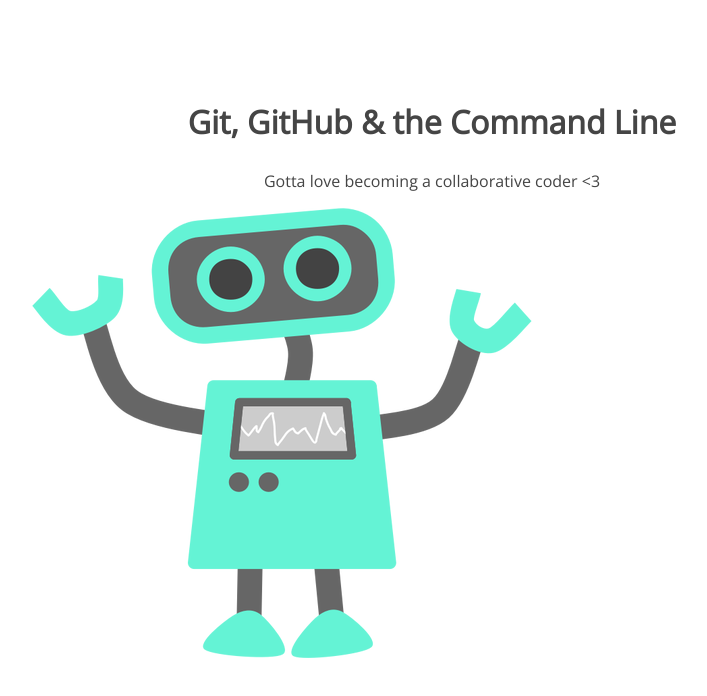
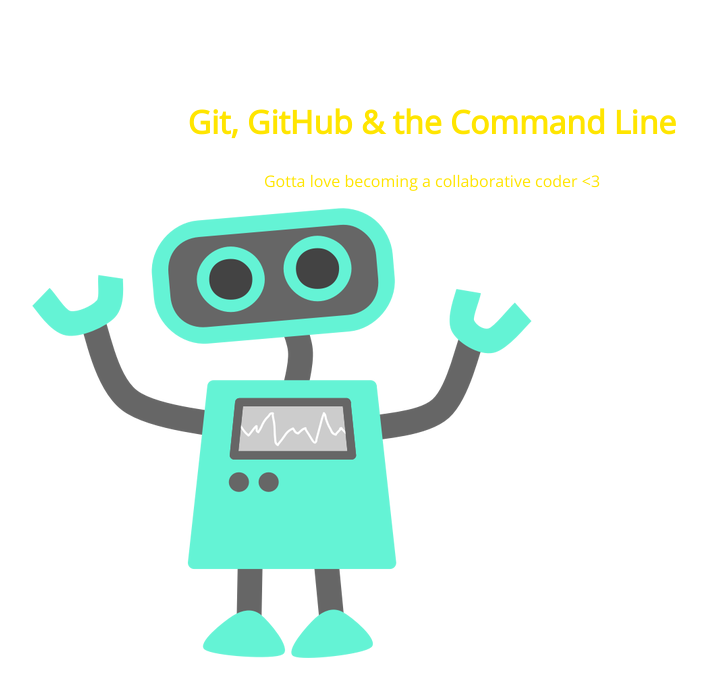
Before and after one commit to virtualgrit/105-project, a plain HTML site: page index.html in a window 1280 px wide. Shown: the whole page, without its empty margins (208-915 px from the left). Drawn offline with nearby package versions, Linux system fonts and the light colour scheme.

Commit message:
color change to h1

```diff
--- a/css/style.css
+++ b/css/style.css
@@ -5,7 +5,7 @@ section {
 section h1,
 section p {
 	text-align: center;
-	color: #454545;
+	color: #ffe500;
 }
 section h1 {
 	font: 32px 'Open Sans';
```
